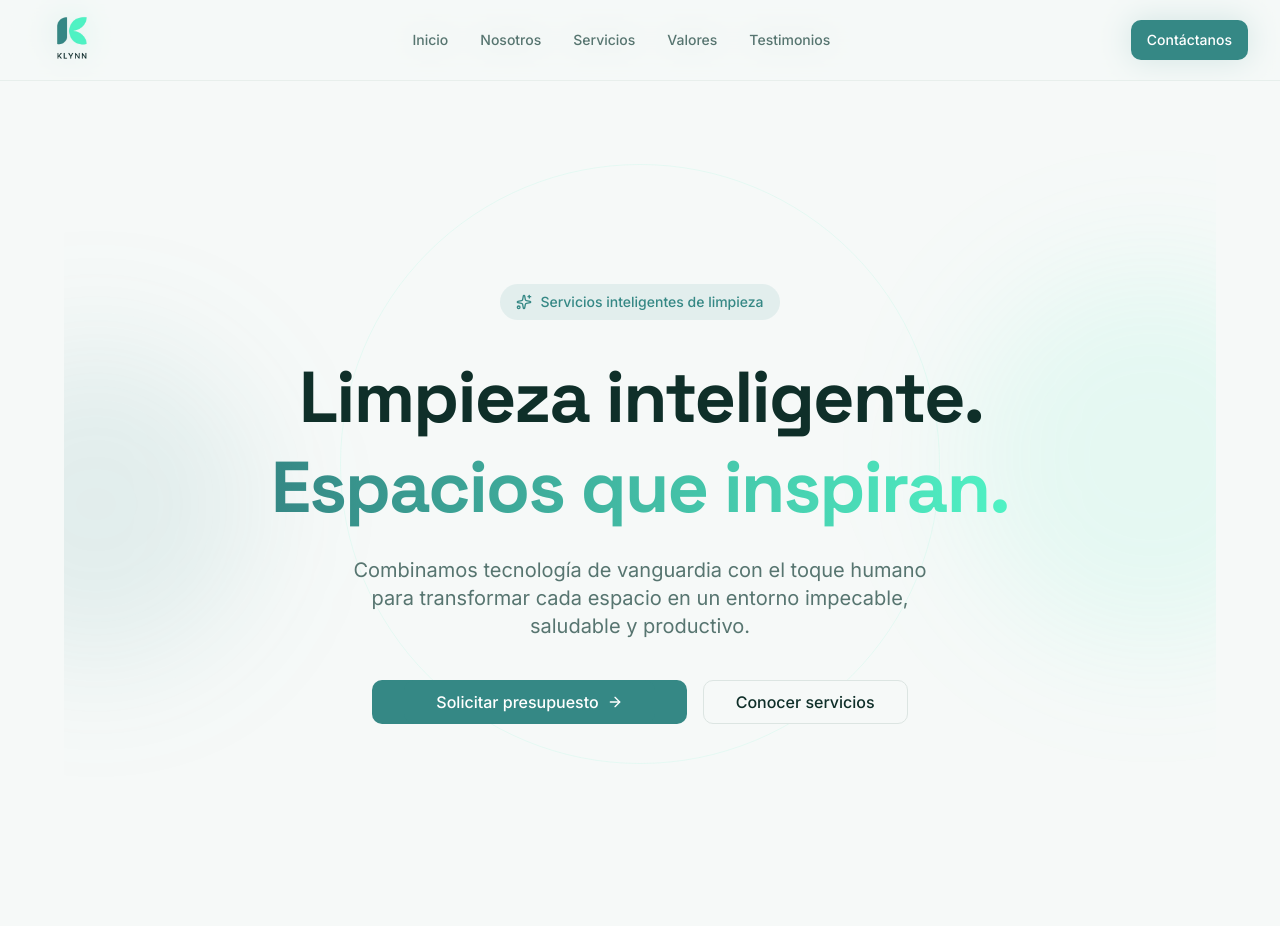
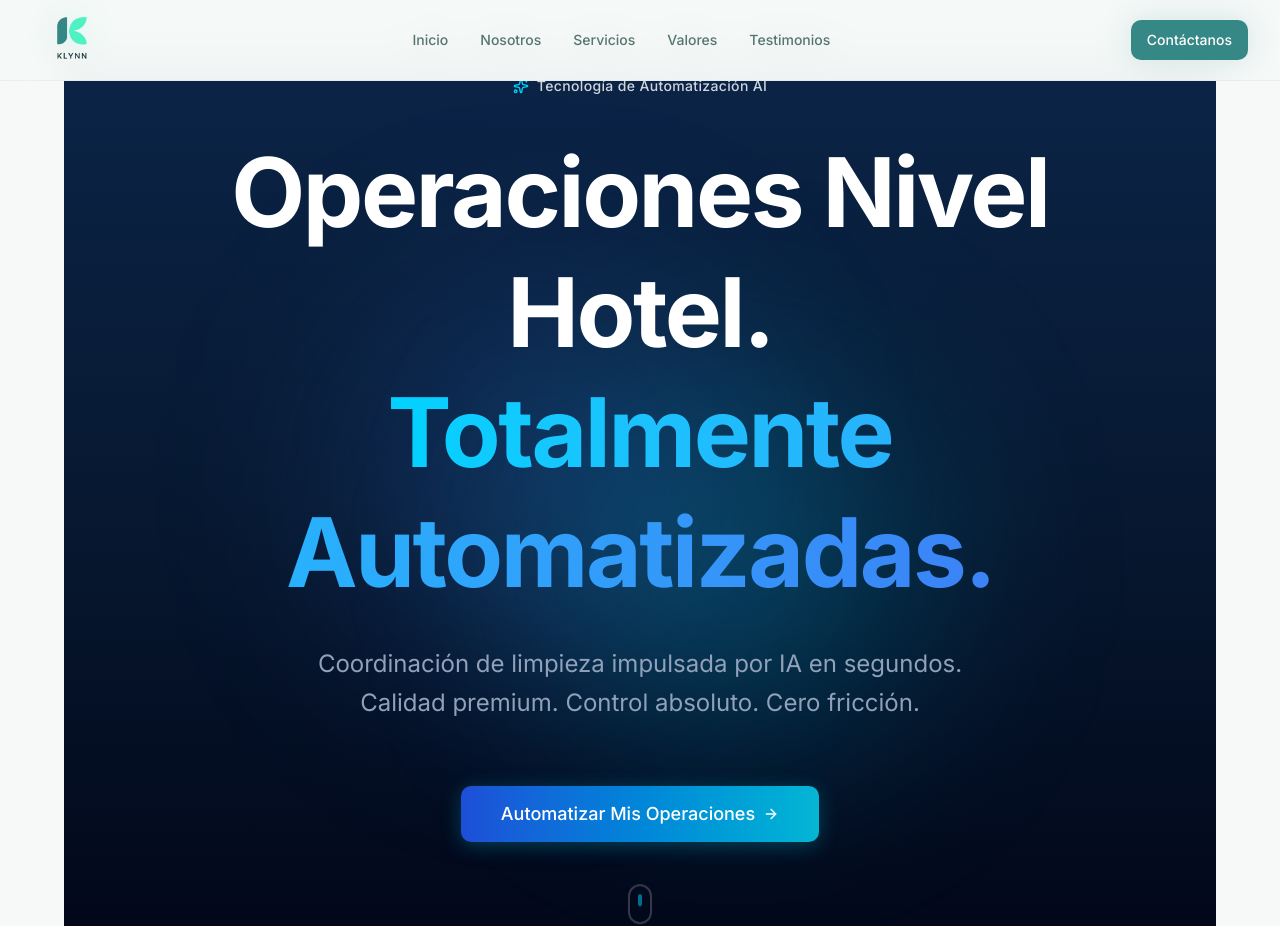
Before and after one commit to hostklynn-ux/klynn-landing, a Next.js app: page / in a window 1280 px wide. Shown: the top 926 px of the page. Built offline with nearby package versions, Linux system fonts and the light colour scheme.

Commit message:
feat: modify components to adapt new template

```diff
--- a/src/components/landing/Contact.tsx
+++ b/src/components/landing/Contact.tsx
@@ -35,10 +35,10 @@ const Contact = () => {
       <div className="max-w-4xl mx-auto relative z-10">
         <div className="text-center mb-12">
           <h2 className="text-4xl lg:text-5xl font-bold text-white mb-6">
-            Únete al Acceso Anticipado
+            Automatiza tus operaciones
           </h2>
           <p className="text-xl text-white/80 max-w-2xl mx-auto">
-            Sé parte de los primeros operadores en transformar su gestión de limpieza y preparación
+            Únete a property managers que están transformando su gestión operacional.
           </p>
         </div>
 
--- a/src/components/landing/Hero.tsx
+++ b/src/components/landing/Hero.tsx
@@ -1,70 +1,118 @@
 'use client';
 
-import { motion } from "framer-motion";
 import { ArrowRight, Sparkles } from "lucide-react";
 import { Button } from "../ui/button";
+import { useEffect, useRef, useState } from "react";
 
 const Hero = () => {
+  const [scrollY, setScrollY] = useState(0);
+  const observerRef = useRef<IntersectionObserver | null>(null);
+
+  useEffect(() => {
+    const handleScroll = () => setScrollY(window.scrollY);
+    window.addEventListener('scroll', handleScroll);
+
+    observerRef.current = new IntersectionObserver(
+      (entries) => {
+        entries.forEach((entry) => {
+          if (entry.isIntersecting) {
+            entry.target.classList.add('revealed');
+          }
+        });
+      },
+      { threshold: 0.1 }
+    );
+
+    document.querySelectorAll('.reveal-on-scroll').forEach((el) => {
+      observerRef.current?.observe(el);
+    });
+
+    return () => {
+      window.removeEventListener('scroll', handleScroll);
+      observerRef.current?.disconnect();
+    };
+  }, []);
+
   return (
-    <section
-      id="hero"
-      className="relative min-h-screen flex items-center justify-center overflow-hidden pt-20"
-    >
-      {/* Decorative elements */}
-      <div className="absolute top-1/4 -right-32 w-96 h-96 rounded-full bg-accent/10 blur-3xl" />
-      <div className="absolute bottom-1/4 -left-32 w-80 h-80 rounded-full bg-secondary/10 blur-3xl" />
-      <div className="absolute top-1/2 left-1/2 -translate-x-1/2 -translate-y-1/2 w-[600px] h-[600px] rounded-full border border-accent/10" />
+    <section className="relative min-h-screen flex items-center justify-center px-6 overflow-hidden hero-section">
 
-      <div className="container relative z-10">
-        <div className="max-w-3xl mx-auto text-center">
-          <motion.div
-            initial={{ opacity: 0, y: 20 }}
-            animate={{ opacity: 1, y: 0 }}
-            transition={{ duration: 0.5 }}
-            className="inline-flex items-center gap-2 px-4 py-2 rounded-full bg-secondary/10 text-secondary text-sm font-medium mb-8"
+      <div className="absolute inset-0 bg-gradient-to-b from-[#0B2447] via-[#071830] to-[#020617]">
+
+        <div className="particles-container">
+          <div className="particle"></div>
+          <div className="particle"></div>
+          <div className="particle"></div>
+          <div className="particle"></div>
+          <div className="particle"></div>
+          <div className="particle"></div>
+          <div className="particle"></div>
+          <div className="particle"></div>
+        </div>
+        <div className="absolute inset-0 bg-grid-subtle opacity-20"></div>
+
+        <div className="absolute top-1/4 left-1/4 w-96 h-96 bg-[#3b82f6]/20 rounded-full blur-[100px] animate-pulse-slow"></div>
+        <div className="absolute bottom-1/4 right-1/4 w-96 h-96 bg-[#00d2ff]/20 rounded-full blur-[100px] animate-pulse-slow-delayed"></div>
+      </div>
+
+      <div className="relative z-10 max-w-5xl mx-auto text-center space-y-8" style={{ transform: `translateY(${scrollY * 0.3}px)` }}>
+
+        <div className="inline-flex items-center gap-2 px-6 py-3 glass-badge mb-6 animate-fade-in-up">
+          <Sparkles className="w-4 h-4 text-[#00d2ff]" />
+          <span className="text-gray-300 text-sm font-medium tracking-wide">Tecnología de Automatización AI</span>
+        </div>
+
+        <h1 className="text-6xl lg:text-7xl xl:text-8xl font-bold text-white leading-tight tracking-tight animate-fade-in-up-delay-1">
+          Operaciones Nivel Hotel.
+          <br />
+          <span className="bg-clip-text text-transparent bg-gradient-to-r from-[#00d2ff] to-[#3b82f6]">
+            Totalmente Automatizadas.
+          </span>
+        </h1>
+
+        <p className="text-xl lg:text-2xl text-slate-400 max-w-3xl mx-auto leading-relaxed animate-fade-in-up-delay-2">
+          Coordinación de limpieza impulsada por IA en segundos.
+          <br />
+          Calidad premium. Control absoluto. Cero fricción.
+        </p>
+
+        <div className="flex flex-col sm:flex-row gap-4 justify-center pt-8 animate-fade-in-up-delay-3">
+          <Button
+            size="lg"
+            className="relative group inline-flex items-center justify-center gap-2 px-10 py-7 text-white font-medium text-lg transition-all duration-300 bg-gradient-to-r from-[#1d4ed8] to-[#06b6d4] hover:from-[#1e40af] hover:to-[#0891b2] shadow-[0_4px_20px_rgba(6,182,212,0.3)] hover:shadow-[0_4px_25px_rgba(6,182,212,0.5)] border-0"
+            onClick={() => {
+              const el = document?.getElementById('cta-form');
+              if (el) {
+                el.scrollIntoView({ behavior: 'smooth' });
+              }
+            }}
           >
-            <Sparkles size={16} />
-            Servicios inteligentes de limpieza
-          </motion.div>
+            Automatizar Mis Operaciones
+            <ArrowRight className="w-5 h-5 transition-transform duration-300 group-hover:translate-x-1" />
+          </Button>
+        </div>
 
-          <motion.h1
-            initial={{ opacity: 0, y: 30 }}
-            animate={{ opacity: 1, y: 0 }}
-            transition={{ duration: 0.6, delay: 0.1 }}
-            className="font-display text-5xl md:text-7xl font-bold leading-tight tracking-tight mb-6"
-          >
-            Limpieza inteligente.{" "}
-            <span className="text-gradient">
-              Espacios que inspiran.
-            </span>
-          </motion.h1>
+        <div className="flex items-center justify-center gap-12 pt-12 animate-fade-in-up-delay-4">
+          <div className="text-center">
+            <div className="text-3xl font-bold text-white mb-1">12s</div>
+            <div className="text-sm text-slate-400">Tiempo de asignación</div>
+          </div>
+          <div className="h-12 w-px bg-white/10"></div>
+          <div className="text-center">
+            <div className="text-3xl font-bold text-white mb-1">98%</div>
+            <div className="text-sm text-slate-400">Puntualidad garantizada</div>
+          </div>
+          <div className="h-12 w-px bg-white/10"></div>
+          <div className="text-center">
+            <div className="text-3xl font-bold text-white mb-1">100%</div>
+            <div className="text-sm text-slate-400">Automatización</div>
+          </div>
+        </div>
+      </div>
 
-          <motion.p
-            initial={{ opacity: 0, y: 30 }}
-            animate={{ opacity: 1, y: 0 }}
-            transition={{ duration: 0.6, delay: 0.2 }}
-            className="text-lg md:text-xl text-muted-foreground max-w-xl mx-auto mb-10"
-          >
-            Combinamos tecnología de vanguardia con el toque humano para transformar
-            cada espacio en un entorno impecable, saludable y productivo.
-          </motion.p>
-
-          <motion.div
-            initial={{ opacity: 0, y: 30 }}
-            animate={{ opacity: 1, y: 0 }}
-            transition={{ duration: 0.6, delay: 0.3 }}
-            className="flex flex-col sm:flex-row gap-4 justify-center"
-          >
-            <Button size="lg" className="text-base px-8">
-              <a href="#contact" className="inline-flex items-center justify-center gap-2 whitespace-nowrap font-medium ring-offset-background transition-colors focus-visible:outline-none focus-visible:ring-2 focus-visible:ring-ring focus-visible:ring-offset-2 disabled:pointer-events-none disabled:opacity-50 [&_svg]:pointer-events-none [&_svg]:size-4 [&_svg]:shrink-0 bg-secondary text-secondary-foreground hover:bg-secondary/90 h-11 rounded-md text-base px-8">
-                Solicitar presupuesto
-                <ArrowRight size={18} />
-              </a>
-            </Button>
-            <Button size="lg" variant="outline" className="text-base px-8">
-              <a href="#services">Conocer servicios</a>
-            </Button>
-          </motion.div>
+      {/* Scroll indicator */}
+      <div className="absolute bottom-12 left-1/2 transform -translate-x-1/2 animate-bounce">
+        <div className="w-6 h-10 border-2 border-white/20 rounded-full flex items-start justify-center p-2">
+          <div className="w-1 h-3 bg-[#00d2ff]/50 rounded-full"></div>
         </div>
       </div>
     </section>
--- a/src/components/landing/PainPoints.tsx
+++ b/src/components/landing/PainPoints.tsx
@@ -27,31 +27,38 @@ const painPointsData = [
 
 const PainPoints = () => {
   return (
-    <section id="pain-points" className="py-32 px-6 bg-gray-50 relative overflow-hidden">
+    <section id="pain-points" className="py-32 px-6 bg-[#0a192f] relative overflow-hidden">
       <div className="absolute inset-0 bg-grid-subtle opacity-10"></div>
+
       <div className="max-w-7xl mx-auto relative z-10">
+
         <div className="text-center mb-20 reveal-on-scroll">
           <div className="inline-block mb-4">
-            <span className="text-sm font-semibold text-primary tracking-wider uppercase">El Problema</span>
+            <span className="text-sm font-bold text-[#00d2ff] tracking-wider uppercase">
+              El Problema
+            </span>
           </div>
-          <h2 className="text-5xl font-bold text-secondary mb-6">
-            El Caos Operativo <span className="text-gray-500">No Escala</span>
+
+          <h2 className="text-5xl font-bold text-white mb-6">
+            El Caos Operativo <span className="text-slate-500">No Escala</span>
           </h2>
-          <p className="text-xl text-muted-foreground max-w-3xl mx-auto">
+          <p className="text-xl text-slate-400 max-w-3xl mx-auto">
             La coordinación manual destruye la eficiencia y la calidad.
           </p>
         </div>
 
+        {/* Grid de Tarjetas */}
         <div className="grid md:grid-cols-2 lg:grid-cols-4 gap-6">
           {painPointsData.map((problem, index) => (
             <div
               key={index}
-              className="glass-card-dark p-8 reveal-on-scroll hover-lift-subtle"
+              className="bg-white rounded-2xl p-8 reveal-on-scroll shadow-[0_20px_40px_rgba(0,0,0,0.4)] hover:-translate-y-2 transition-all duration-300 group hover:shadow-[0_20px_40px_rgba(0,210,255,0.15)]"
               style={{ animationDelay: `${index * 100}ms` }}
             >
-              <problem.icon className="w-12 h-12 text-red-400 mb-6" />
-              <h3 className="text-xl font-bold text-secondary mb-3">{problem.title}</h3>
-              <p className="text-gray-400 leading-relaxed">{problem.description}</p>
+              <problem.icon className="w-12 h-12 text-[#ff4d4d] mb-6 transition-transform duration-300 group-hover:scale-110" strokeWidth={2} />
+
+              <h3 className="text-xl font-bold text-slate-900 mb-3">{problem.title}</h3>
+              <p className="text-slate-600 leading-relaxed">{problem.description}</p>
             </div>
           ))}
         </div>
```
Also changed, not shown: src/components/landing/Solution.tsx (line endings or trailing spaces).
